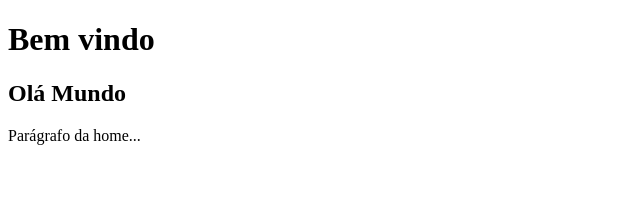
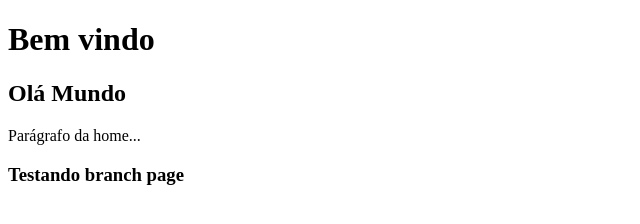
Before and after one commit to AdrielRod/curso_github, a plain HTML site: page index.html in a window 1280 px wide. Shown: the whole page, without its empty margins (0-640 px from the left). Drawn offline with Linux system fonts and the light colour scheme.

```diff
--- a/index.html
+++ b/index.html
@@ -10,5 +10,7 @@
     <H1>Bem vindo</H1>
     <h2>Olá Mundo</h2>
     <p>Parágrafo da home...</p>
+
+    <h3>Testando branch page</h3>
 </body>
 </html>
```
